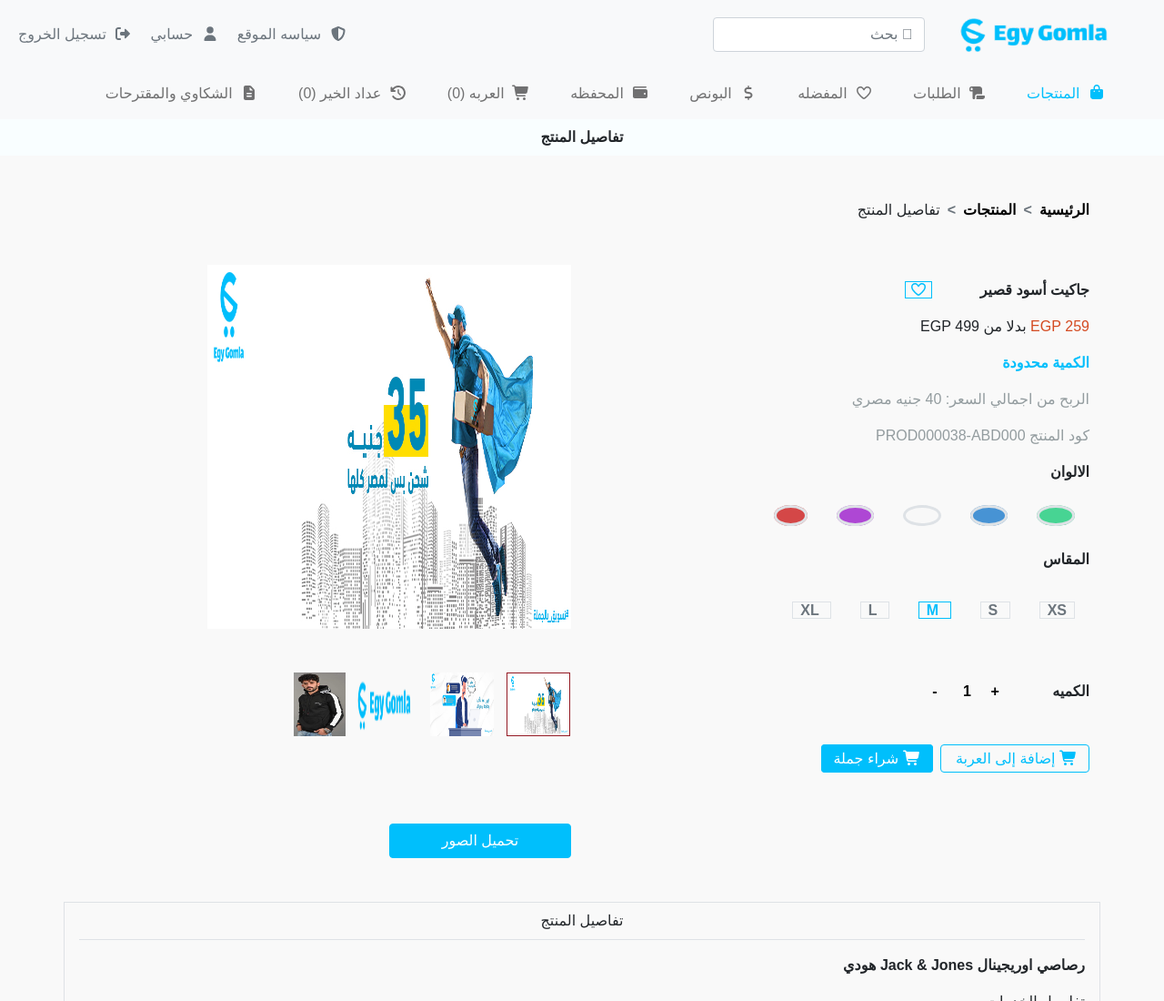
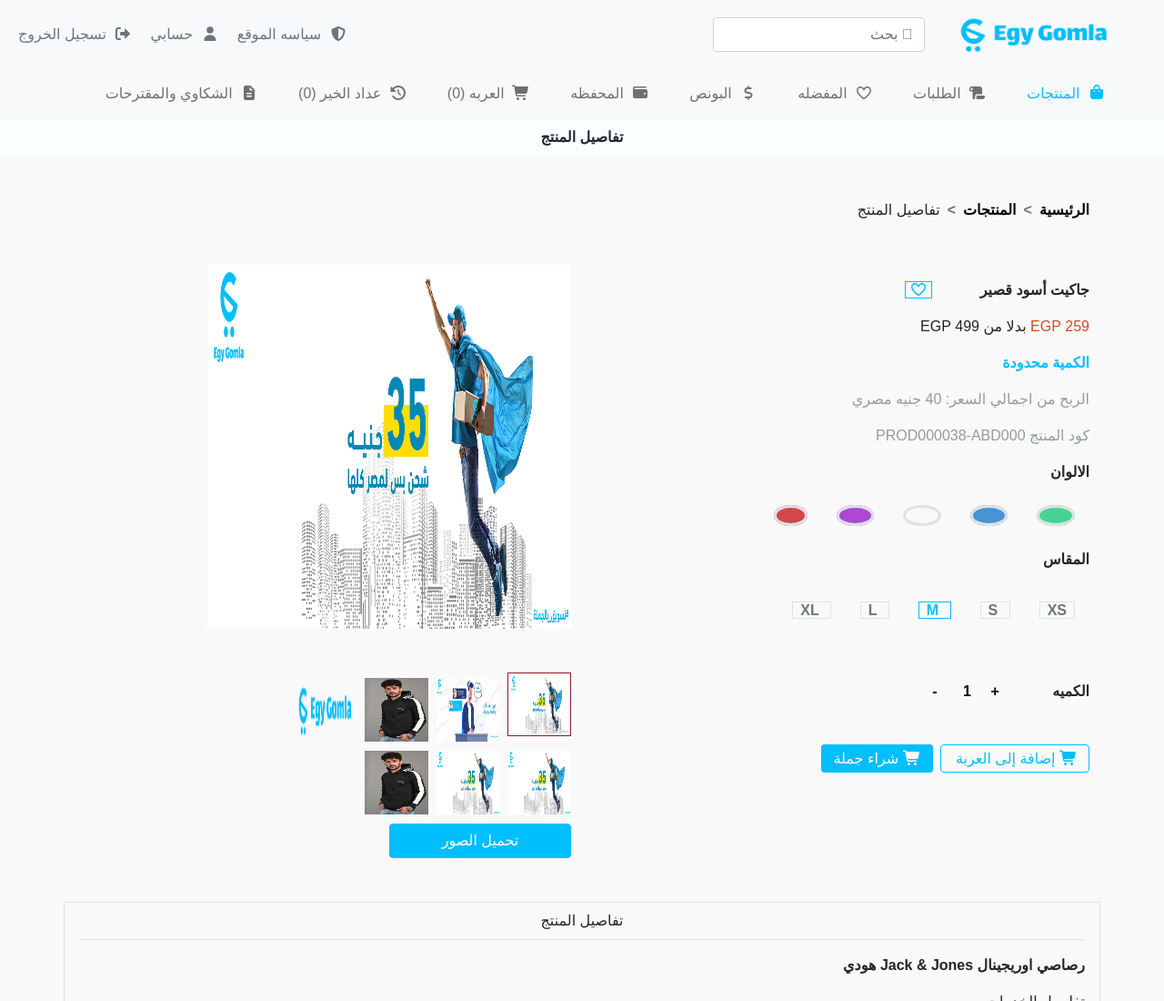
Before and after one commit to 3amrthefirst/egygomla-update, a plain HTML site: page product-details.html in a window 1280 px wide. Shown: the top 1100 px of the page at 91% size. Drawn offline with nearby package versions, Linux system fonts and the light colour scheme.

Commit message:
pagination and product gallery

```diff
--- a/css/stylezoom.css
+++ b/css/stylezoom.css
@@ -29,24 +29,20 @@
 .small-img .icon-left:hover, .small-img .icon-right:hover { opacity: .5; }
 
 .small-container {
-  width: 310px;
   height: 70px;
-  overflow: hidden;
+  /* overflow: hidden; */
   position: absolute;
   left: 0;
-  right: 0;
-  margin: 0 auto;
+  right: 25px;
 }
 
 .small-container div {
-  width: 800%;
   position: relative;
 }
 
 .small-container .show-small-img {
   width: 70px;
   height: 70px;
-  margin-right: 6px;
   cursor: pointer;
 }
 
--- a/product-details.html
+++ b/product-details.html
@@ -197,11 +197,14 @@
   <div class="small-img my-5">
     <div class="small-container">
      <div id="small-img-roll">
-       <image src="./img/carusal-pic.jpg" class="show-small-img ms-1" alt="">
-       <image src="./img/carusal-pic2.jpg" class="show-small-img ms-1" alt="">
-       <image src="./img/logo.png" class="show-small-img ms-1" alt="">
-       <image src="./img/product-img.jpg" class="show-small-img ms-1" alt="">
-     </div>
+       <image src="./img/carusal-pic.jpg" class="show-small-img ms-1 mb-3" alt="">
+       <image src="./img/carusal-pic2.jpg" class="show-small-img ms-1 mb-1" alt="">
+        <image src="./img/product-img.jpg" class="show-small-img ms-1 mb-1" alt="">
+       <image src="./img/logo.png" class="show-small-img ms-1 mb-1" alt="">
+        <image src="./img/carusal-pic.jpg" class="show-small-img ms-1 mb-1" alt="">
+        <image src="./img/carusal-pic.jpg" class="show-small-img ms-1 mb-1" alt="">
+          <image src="./img/product-img.jpg" class="show-small-img ms-1 mb-1" alt="">
+          </div>
     </div>
   </div>
   <a href="#" class="btn btn-primary mt-5" style="width: 200px;"> تحميل الصور </a>
--- a/scripts/main.js
+++ b/scripts/main.js
@@ -11,9 +11,9 @@ $('.show-small-img').click(function () {
   $(this).css({'border': 'solid 1px #951b25', 'padding': '2px'}).siblings().css({'border': 'none', 'padding': '0'})
   if ($('#small-img-roll').children().length > 4) {
     if ($(this).index() >= 3 && $(this).index() < $('#small-img-roll').children().length - 1){
-      $('#small-img-roll').css('left', -($(this).index() - 2) * 76 + 'px')
+      $('#small-img-roll').css('left', -($(this).index() - 2) * 0 + 'px')
     } else if ($(this).index() == $('#small-img-roll').children().length - 1) {
-      $('#small-img-roll').css('left', -($('#small-img-roll').children().length - 4) * 76 + 'px')
+      $('#small-img-roll').css('left', -($('#small-img-roll').children().length - 4) * 0 + 'px')
     } else {
       $('#small-img-roll').css('left', '0')
     }
```
Also changed, not shown: index.html (+21 -0 lines).
